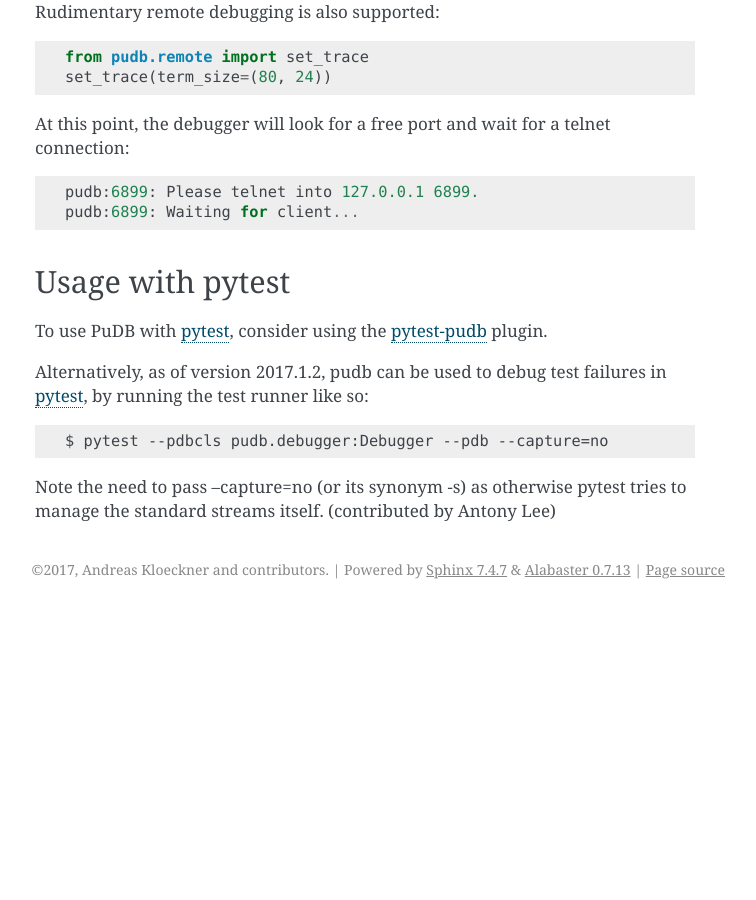
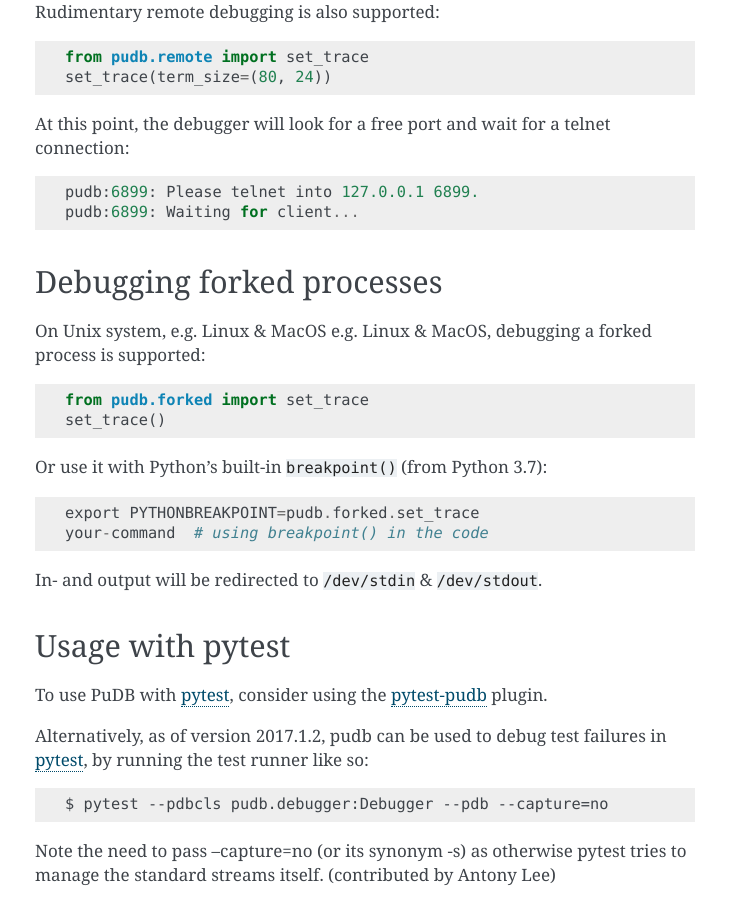
Before and after one commit to inducer/pudb, a Sphinx documentation site: the page built from doc/starting.rst, in a window 1280 px wide and 900 px high, scrolled down 1646 px. Shown: the whole window, without its empty margins (385-1141 px from the left). Built offline with Sphinx 7.4.7, drawn with Linux system fonts in a browser that asks for light colours; before the commit the page ends 2255 px from its top, so only the background shows below that; some of the changed text lies outside the part shown.

Commit message:
add forked-pudb documentation to starting.rst

```diff
--- a/doc/starting.rst
+++ b/doc/starting.rst
@@ -80,6 +80,22 @@
     pudb:6899: Please telnet into 127.0.0.1 6899.
     pudb:6899: Waiting for client...
 
+Debugging forked processes
+^^^^^^^^^^^^^^^^^^^^^^^^^^
+
+On Unix system, e.g. Linux & MacOS e.g. Linux & MacOS, debugging a forked
+process is supported::
+
+    from pudb.forked import set_trace
+    set_trace()
+
+Or use it with Python's built-in ``breakpoint()`` (from Python 3.7)::
+
+    export PYTHONBREAKPOINT=pudb.forked.set_trace
+    your-command  # using breakpoint() in the code
+
+In- and output will be redirected to ``/dev/stdin`` & ``/dev/stdout``.
+
 Usage with pytest
 ^^^^^^^^^^^^^^^^^
 
```
